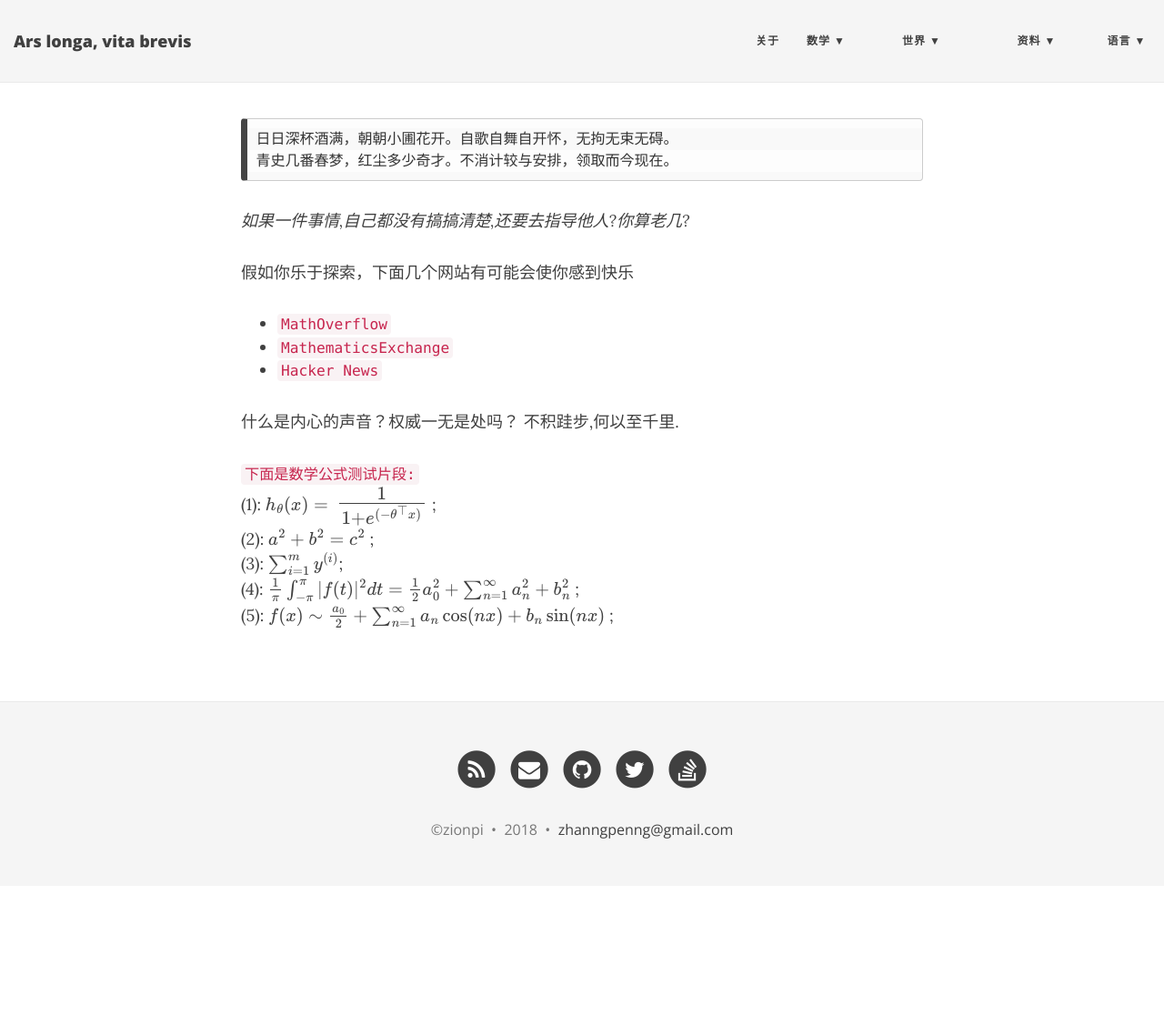
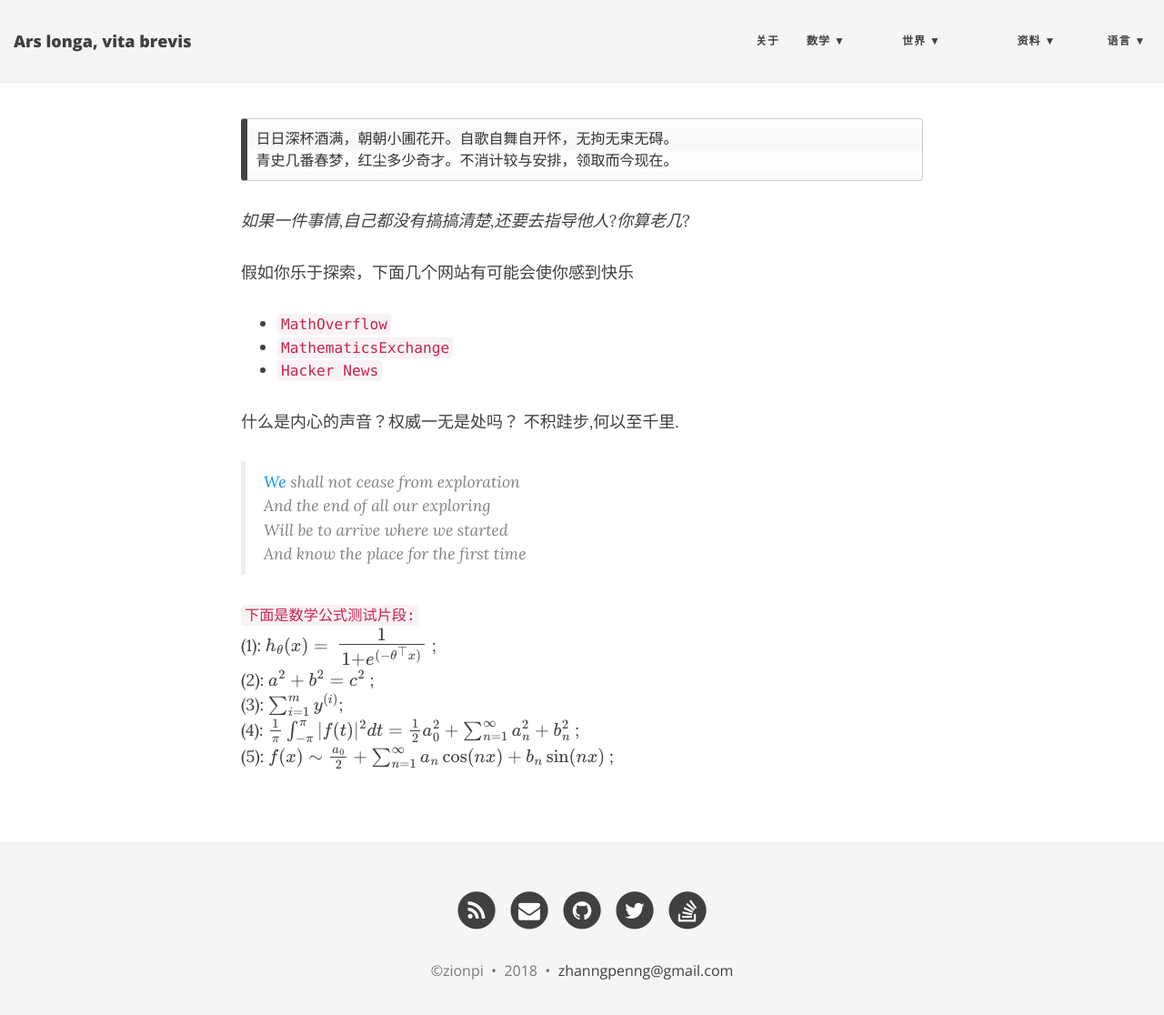
Before and after one commit to ZionPi/zionpi.github.io, a Jekyll site: the page built from about.md, in a window 1280 px wide and 1129 px high. Shown: the top 1116 px of the window at 91% size. Built offline with Jekyll 4.4.1, drawn with Linux system fonts in a browser that asks for light colours; nearby versions of some CDN libraries; formulas are drawn with MathJax 3.

Commit message:
Update about.md

```diff
--- a/about.md
+++ b/about.md
@@ -15,7 +15,10 @@ layout: page
 
 什么是内心的声音？权威一无是处吗？ 不积跬步,何以至千里.
 
-
+> [We](http://www.columbia.edu/itc/history/winter/w3206/edit/tseliotlittlegidding.html) shall not cease from exploration
+And the end of all our exploring
+Will be to arrive where we started
+And know the place for the first time
 
  `下面是数学公式测试片段:`
  (1): $h_\theta(x) = \Large\frac{1}{1 + \mathcal{e}^{(-\theta^\top x)}}$ ; <br/>
```
